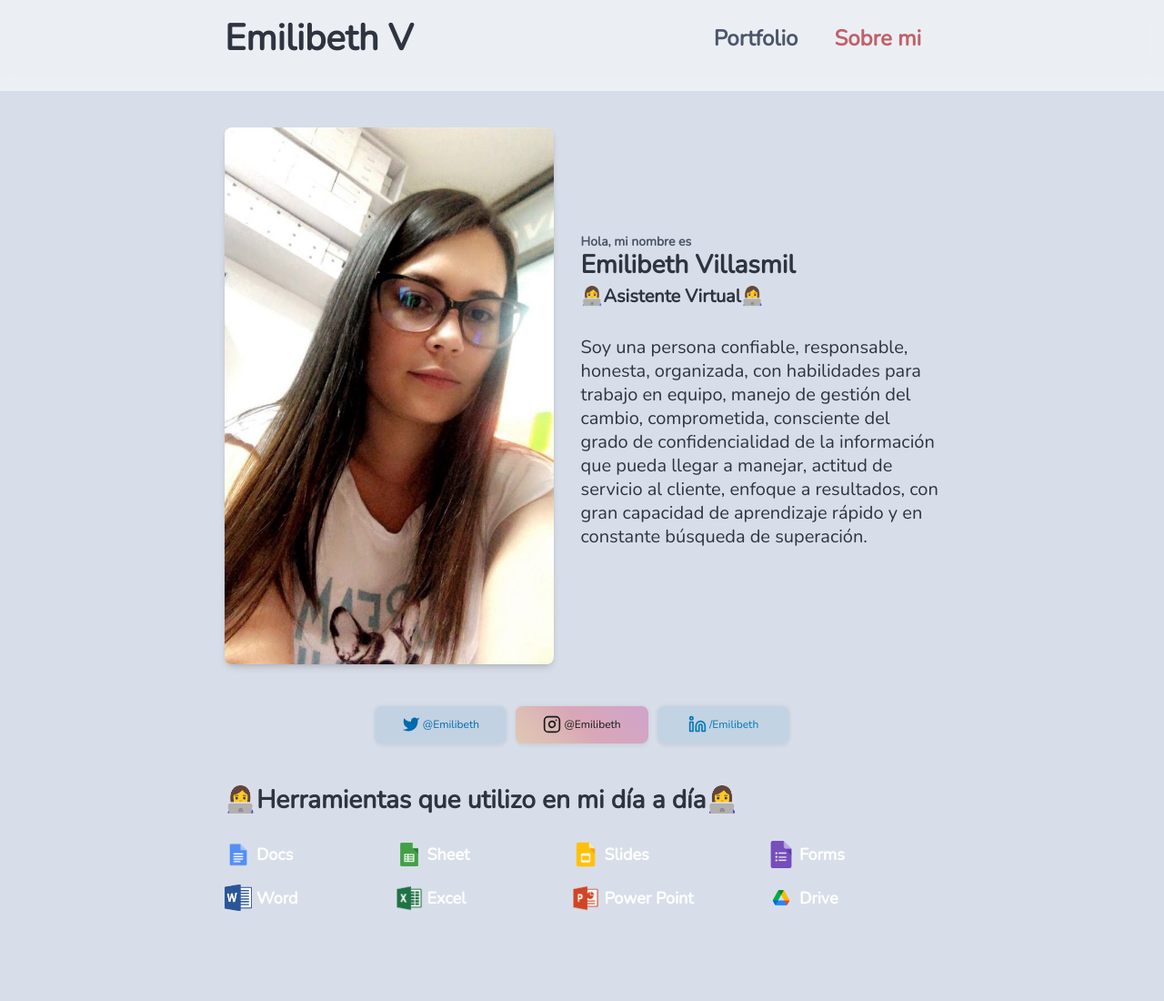
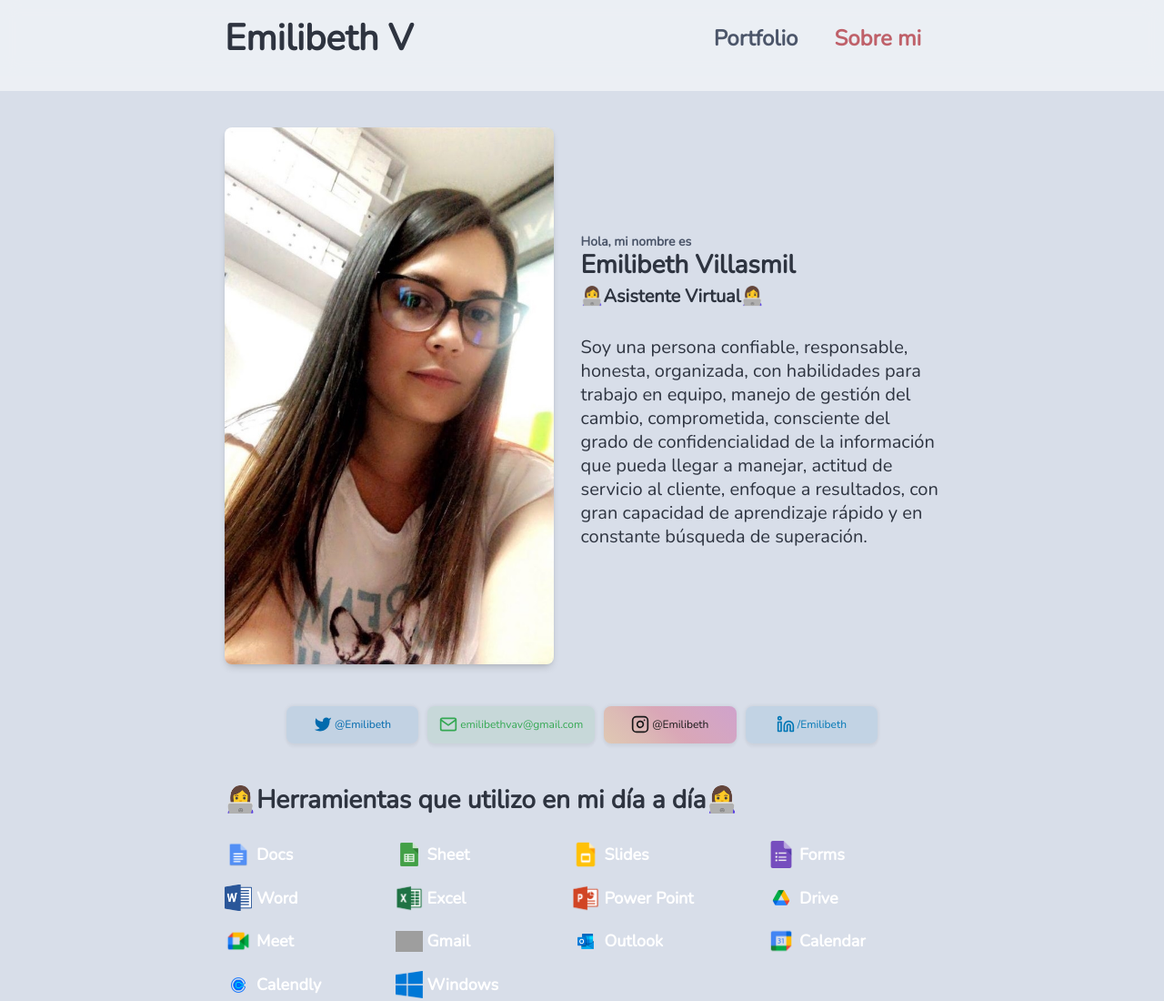
Before and after one commit to andycaseres2/EmilibethV, a Gatsby site: page /sobre in a window 1280 px wide. Shown: the top 1100 px of the page at 91% size. Built offline with nearby package versions, Linux system fonts and the light colour scheme; Gatsby itself is replaced by a stand-in of ours; grey boxes are pictures that could not be loaded; a web font is replaced by a local one.

Commit message:
add button de gmail en social

```diff
--- a/gatsby-config.js
+++ b/gatsby-config.js
@@ -1,26 +1,26 @@
 module.exports = {
   siteMetadata: {
-    title: 'Rychillie',
+    title: "Rychillie",
     description: `Brazilian Front-End Developer`,
     author: `@rychillie`,
     siteUrl: `https://rychillie.net`,
-    titleTemplate: "%s · Rychillie",
+    titleTemplate: "%s",
     url: "https://rychillie.net",
     image: "/images/profile.png",
     twitterUsername: "@rychillie",
   },
   plugins: [
     {
-      resolve: 'gatsby-plugin-html-attributes',
+      resolve: "gatsby-plugin-html-attributes",
       options: {
-        lang: 'pt-br'
-      }
+        lang: "pt-br",
+      },
     },
     `gatsby-plugin-emotion`,
     {
       resolve: `gatsby-plugin-styled-components`,
       options: {
-        displayName: false
+        displayName: false,
       },
     },
     `gatsby-image`,
@@ -28,40 +28,40 @@ module.exports = {
     `gatsby-transformer-sharp`,
     `gatsby-plugin-netlify`,
     {
-      resolve: 'gatsby-transformer-remark',
+      resolve: "gatsby-transformer-remark",
       options: {
         plugins: [
           {
-            resolve: 'gatsby-remark-relative-images',
+            resolve: "gatsby-remark-relative-images",
           },
           {
-            resolve: 'gatsby-remark-images',
+            resolve: "gatsby-remark-images",
             options: {
               maxWidth: 850,
             },
           },
           {
-            resolve: 'gatsby-remark-copy-linked-files',
+            resolve: "gatsby-remark-copy-linked-files",
             options: {
-              destinationDir: 'static',
+              destinationDir: "static",
             },
           },
           {
             resolve: `gatsby-plugin-netlify-cms-paths`,
             options: {
               // Path to your Netlify CMS config file
-              cmsConfig: `/static/admin/config.yml`
-            }
+              cmsConfig: `/static/admin/config.yml`,
+            },
           },
         ],
       },
     },
     {
       // keep as first gatsby-source-filesystem plugin for gatsby image support
-      resolve: 'gatsby-source-filesystem',
+      resolve: "gatsby-source-filesystem",
       options: {
         path: `${__dirname}/static/images`,
-        name: 'uploads',
+        name: "uploads",
       },
     },
     {
@@ -87,16 +87,16 @@ module.exports = {
     },
     `gatsby-plugin-netlify-cms`,
     `gatsby-plugin-transition-link`,
-    'gatsby-plugin-react-helmet',
+    "gatsby-plugin-react-helmet",
     {
       resolve: `gatsby-plugin-google-fonts`,
       options: {
         fonts: [
           `Nunito`,
-          `source sans-serif\:400,700` // you can also specify font weights and styles
+          `source sans-serif\:400,700`, // you can also specify font weights and styles
         ],
-        display: 'swap'
-      }
+        display: "swap",
+      },
     },
     {
       resolve: `gatsby-plugin-google-analytics`,
@@ -109,7 +109,7 @@ module.exports = {
       options: {
         name: `Rychillie`,
         lang: `pt-br`,
-        description: 'Desenvolvedor FrontEnd',
+        description: "Desenvolvedor FrontEnd",
         short_name: `Rychillie`,
         start_url: `/`,
         background_color: `#2E3440`,
--- a/src/components/Social.js
+++ b/src/components/Social.js
@@ -114,7 +114,15 @@ const Link = styled.a`
       color: var(--youtuberedlight);
     }
   }
+  &.gmail {
+    background: rgba(52, 168, 83, 0.1);
+    color: var(--gmailgreenlight);
 
+    svg {
+      fill: transparent;
+      color: var(--gmailgreenlight);
+    }
+  }
   &.linkedin {
     background: rgba(0, 119, 181, 0.1);
     color: var(--linkedinbluelight);
@@ -191,6 +199,14 @@ const Link = styled.a`
 
       svg {
         color: var(--youtubereddark);
+      }
+    }
+    &.gmail {
+      background: rgba(52, 168, 83, 0.1);
+      color: #32ac71;
+
+      svg {
+        color: var(--gmailgreendark);
       }
     }
 
@@ -343,6 +359,13 @@ const Link = styled.a`
         color: var(--youtuberedlight);
       }
     }
+    &.gmail {
+      color: var(--gmailgreenlight);
+
+      svg {
+        color: var(--gmailgreenlight);
+      }
+    }
 
     &.linkedin {
       color: var(--linkedinbluelight);
@@ -389,18 +412,18 @@ const Social = () => (
         </Link>
       </ItemSocial>
       {/* Youtube */}
-      {/* <ItemSocial>
+      <ItemSocial>
         <Link
-          href="https://www.youtube.com/rychillie/"
+          href="mailto:emilibethvav@gmail.com"
           target="_blank"
           rel="noopener noreferrer"
-          className={"youtube"}
-          alt={"youtube"}
+          className={"gmail"}
+          alt={"Gmail"}
         >
-          <FeatherIcon name="youtube" />
-          <p>/rychillie</p>
+          <FeatherIcon name="mail" />
+          <p>emilibethvav@gmail.com</p>
         </Link>
-      </ItemSocial> */}
+      </ItemSocial>
       {/* Telegram */}
       {/* <ItemSocial>
         <Link
@@ -417,14 +440,14 @@ const Social = () => (
       {/* Github */}
       {/* <ItemSocial>
         <Link
-          href="https://www.github.com/rychillie/"
+          href="https://www.github.com/Emilibeth/"
           target="_blank"
           rel="noopener noreferrer"
           className={"github"}
           alt={"github"}
         >
           <FeatherIcon name="github" alt={"github"} />
-          <p>/rychillie</p>
+          <p>/Emilibeth</p>
         </Link>
       </ItemSocial> */}
       {/* Instagram */}
@@ -456,14 +479,14 @@ const Social = () => (
       {/* Twitch */}
       {/* <ItemSocial>
         <Link
-          href="https://www.twitch.tv/rychillie"
+          href="https://www.twitch.tv/Emilibeth"
           target="_blank"
           rel="noopener noreferrer"
           className={"twitch"}
           alt={"twitch"}
         >
           <FeatherIcon name="twitch" alt={"twitch"} />
-          <p>/rychillie</p>
+          <p>/Emilibeth</p>
         </Link>
       </ItemSocial> */}
     </SocialList>
--- a/src/components/header.js
+++ b/src/components/header.js
@@ -171,7 +171,7 @@ const Header = () => (
     <MenuTop>
       <Container>
         <Nav>
-          <Link to="/" title={"Rychillie"} className={"title"}>
+          <Link to="/" title={"Emilibeth"} className={"title"}>
             <Title>
               E<Spn>milibeth V</Spn>
             </Title>
--- a/src/components/layout.js
+++ b/src/components/layout.js
@@ -18,6 +18,7 @@ const GlobalStyle = createGlobalStyle`
     --youtuberedlight: #d40000;
     --redprimarydark: #b90000;
     --youtubereddark: #ff9090;
+    --gmailgreenlight: #34A853;
     --linkedinbluelight: #0077B5;
     --linkedinbluedark: #4fc3ff;
     --telegrambluelight: #0088CC;
```
